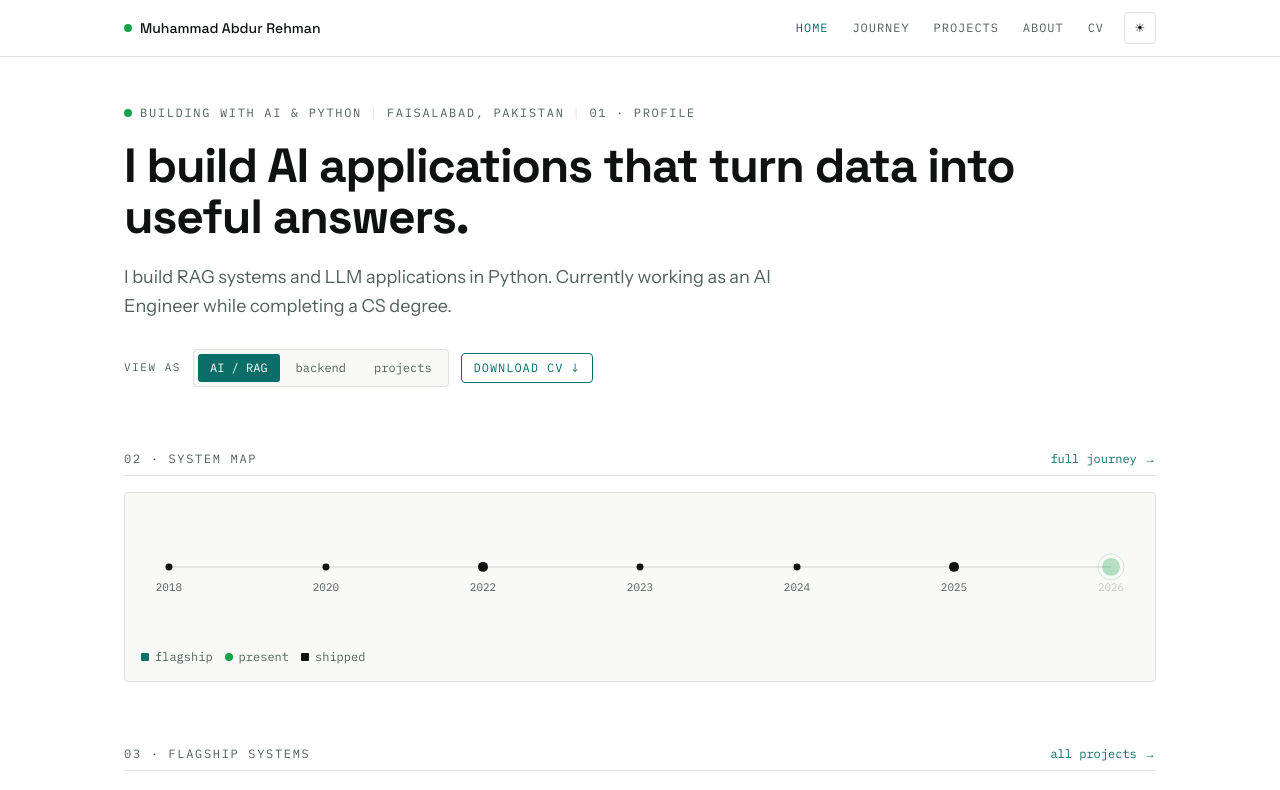
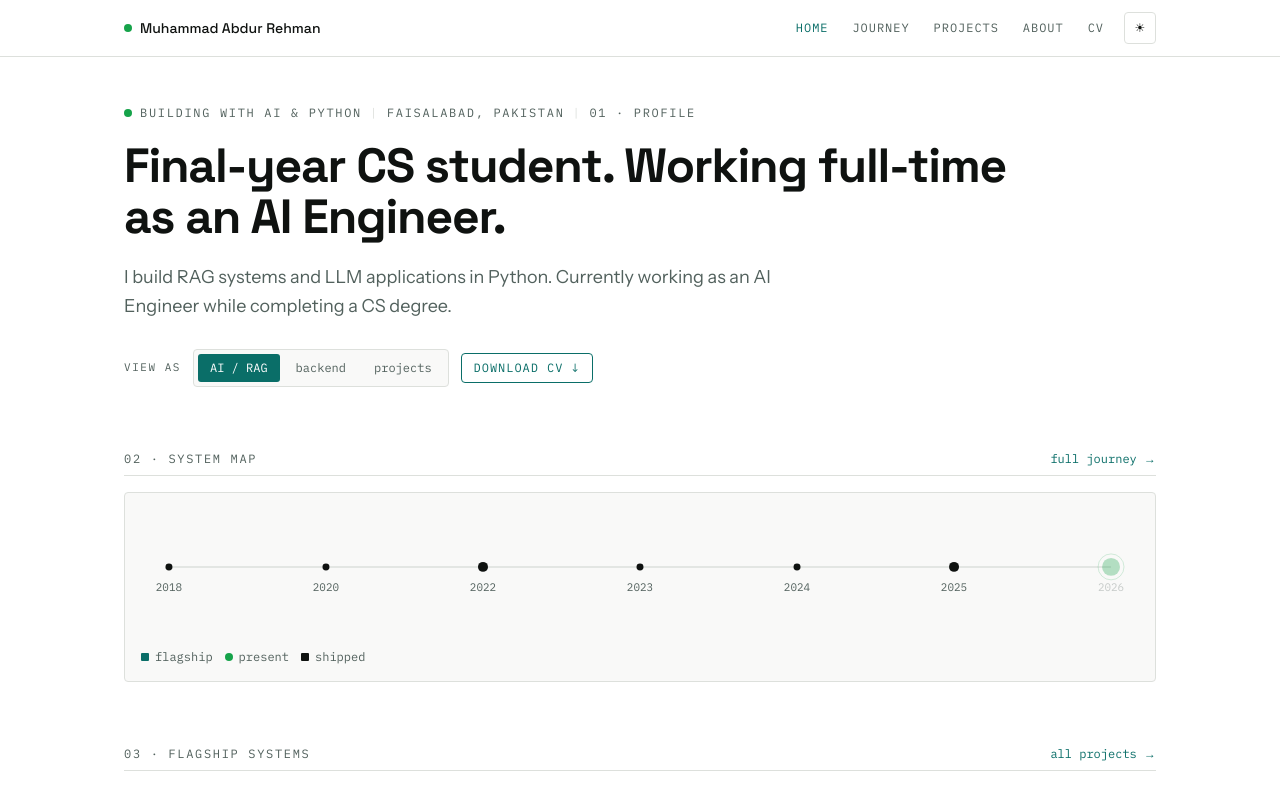
Before and after one commit to marehman-exe/marehman, a Next.js app: page / in a window 1280 px wide. Shown: the top 790 px of the page. Built offline with nearby package versions, Linux system fonts and the light colour scheme.

Commit message:
feat: rotating tagline on homepage — cycles every 5s with fade

```diff
--- a/src/app/page.tsx
+++ b/src/app/page.tsx
@@ -5,6 +5,7 @@ import { ViewFilter } from "@/components/ViewFilter";
 import { HomePipeline } from "@/components/HomePipeline";
 import { FlagshipProjects } from "@/components/FlagshipProjects";
 import { HeroSummary } from "@/components/HeroSummary";
+import { RotatingTagline } from "@/components/RotatingTagline";
 import { journey } from "@/data/journey";
 import { secondaryProjects } from "@/data/projects";
 import Link from "next/link";
@@ -59,13 +60,8 @@ export default function HomePage() {
           <span>01 · profile</span>
         </div>
 
-        {/* Headline */}
-        <h1
-          id="hero-heading"
-          className="mt-5 max-w-4xl font-display text-4xl font-bold leading-[1.06] tracking-tight text-ink sm:text-5xl"
-        >
-          {profile.tagline}
-        </h1>
+        {/* Rotating headline */}
+        <RotatingTagline />
 
         {/* Sub-headline — updates with role selection */}
         <HeroSummary />
--- /dev/null
+++ b/src/components/RotatingTagline.tsx
@@ -0,0 +1,36 @@
+"use client";
+
+import { useEffect, useState } from "react";
+import { profile } from "@/data/profile";
+
+const lines = profile.taglines;
+
+export function RotatingTagline() {
+  const [index, setIndex] = useState(0);
+  const [visible, setVisible] = useState(true);
+
+  useEffect(() => {
+    const interval = setInterval(() => {
+      // fade out
+      setVisible(false);
+      setTimeout(() => {
+        setIndex((i) => (i + 1) % lines.length);
+        setVisible(true);
+      }, 350); // half of the CSS transition
+    }, 5000);
+    return () => clearInterval(interval);
+  }, []);
+
+  return (
+    <h1
+      id="hero-heading"
+      className="mt-5 max-w-4xl font-display text-4xl font-bold leading-[1.06] tracking-tight text-ink sm:text-5xl"
+      style={{
+        opacity: visible ? 1 : 0,
+        transition: "opacity 0.35s ease",
+      }}
+    >
+      {lines[index]}
+    </h1>
+  );
+}
--- a/src/data/profile.ts
+++ b/src/data/profile.ts
@@ -20,6 +20,16 @@ export const profile = {
     projects: "ML models, RAG systems, and AI agents — built as real projects, not tutorials. Each one is on GitHub.",
   },
   tagline: "I build AI applications that turn data into useful answers.",
+  taglines: [
+    "I build AI applications that turn data into useful answers.",
+    "Final-year CS student. Working full-time as an AI Engineer.",
+    "RAG systems, LLM agents, and ML models — built and on GitHub.",
+    "From e-commerce analytics to AI engineering.",
+    "LexBase: multi-tenant RAG for law firms. In progress.",
+    "SightShield: assistive navigation belt on Raspberry Pi. Final year project.",
+    "LangChain Academy — agents, MCP, and human-in-the-loop patterns.",
+    "Hybrid search: vector + BM25 + RRF. Local embeddings. No OpenAI cost.",
+  ],
   bio: [
     "I'm a final-year Computer Science student working full-time as an AI Engineer in Faisalabad. My work involves building predictive ML models, data pipelines, and AI applications using Python.",
     "Most of my recent projects are in RAG and LLM applications. LexBase is the main one — a multi-tenant RAG system for law firms with hybrid search and local embeddings. SightShield is my final year project: an assistive navigation belt for visually impaired users running on Raspberry Pi.",
```
